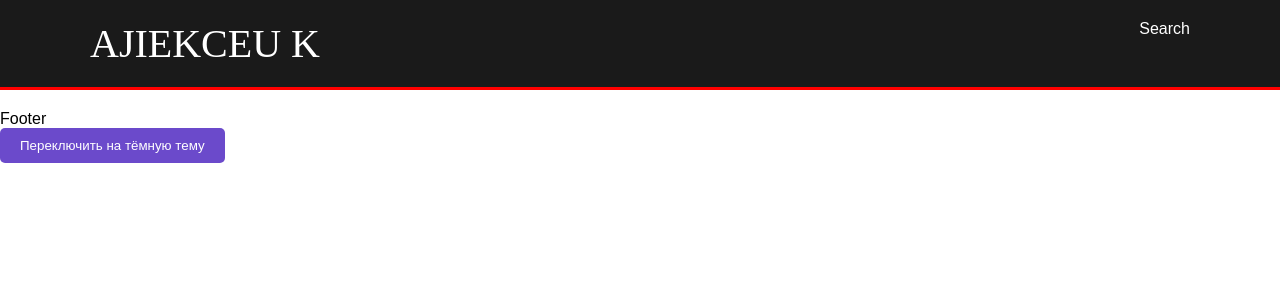
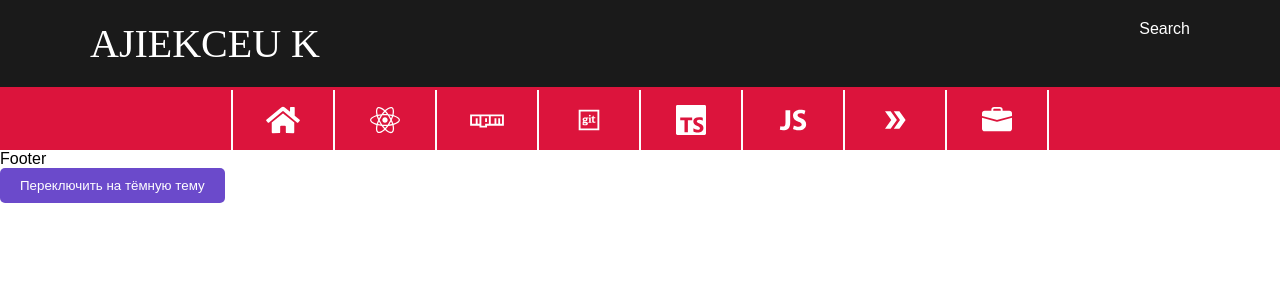
Before and after one commit to AlekseiKutukov/aleksei-k.ru_2.0, a Next.js app: page / in a window 1280 px wide. Shown: the top 300 px of the page. Built offline with nearby package versions, Linux system fonts and the light colour scheme; a web font is replaced by a local one.

Commit message:
add menu

```diff
--- a/src/app/page.tsx
+++ b/src/app/page.tsx
@@ -1,11 +1,14 @@
 import Header from '@/components/markupPage/Header/Header';
 import Footer from '@/components/markupPage/Footer/Footer';
+import Menu from '@/components/markupPage/Menu/Menu';
 import styles from './page.module.css';
 
 export default function Home() {
   return (
     <div className={styles.page}>
       <Header />
+      <Menu />
+
       <Footer />
     </div>
 
--- a/src/components/markupPage/Header/Header.module.css
+++ b/src/components/markupPage/Header/Header.module.css
@@ -9,8 +9,7 @@
 .header {
   background-color: #1a1a1a;
   color: #fff;
-  border-bottom: 3px solid #f00;
-  margin-bottom: 20px;
+  border-bottom: 3px solid crimson;
 }
 
 .logo {
--- /dev/null
+++ b/src/components/markupPage/Menu/Menu.module.css
@@ -0,0 +1,95 @@
+/* Глобальные стили для box-sizing */
+.boxSizing {
+  box-sizing: border-box;
+}
+
+/* Стили для псевдоэлементов
+.after::after {
+  content: '';
+} */
+
+/* Основные стили для nav */
+.nav {
+  position: relative;
+  top: 0;
+  left: 0;
+  background: #dc143c;
+  overflow: hidden;
+  display: flex;
+  justify-content: center;
+}
+
+.navList {
+  display: flex;
+  flex-direction: row;
+  list-style: none;
+  padding: 0;
+  margin: 0;
+}
+
+.navItem {
+  position: relative;
+  width: 100px;
+  height: 60px;
+  cursor: pointer;
+  background: crimson;
+  /* text-transform: uppercase;  */
+  font-weight: bold;
+  transition: all 0.5s ease-out;
+  border-right: 2px solid #fdfdfd;
+  display: flex;
+  justify-content: center;
+  align-items: center;
+}
+
+.navItem:first-child {
+  border-left: 2px solid #fdfdfd;
+}
+
+/* .navItemtS {
+  fill: #000;
+}
+
+.iconstS {
+  fill: #000;
+} */
+
+.icons {
+  width: 100%;
+  height: 50%;
+  /* background-color: #fff; */
+  fill: #fff;
+}
+
+.navText {
+  position: absolute;
+  top: 70px; /* Располагаем текст под элементом */
+  left: 0;
+  width: 100%; /* Ширина равна элементу */
+  height: 70px; /* Высота для текста */
+  background: white;
+  color: crimson;
+  display: flex;
+  align-items: center;
+  justify-content: center;
+  opacity: 0.5;
+  transform: perspective(400px) rotateX(-90deg); /* Начальное свёрнутое состояние */
+  transform-origin: 100% 0; /* Точка вращения — верх */
+  transition: all 0.4s ease-out;
+}
+
+.navItem:hover {
+  transform: translateY(-70px); /* Сдвиг вверх */
+}
+
+.navItem:hover .navText {
+  opacity: 1;
+  transform: perspective(400px) rotateX(0deg) scale(1); /* Разворот текста */
+}
+
+.navItem > div {
+  display: inline-block;
+  padding: 25px 0;
+  background: transparent;
+  position: relative;
+}
--- /dev/null
+++ b/src/components/markupPage/Menu/Menu.tsx
@@ -0,0 +1,78 @@
+import { SiTypescript } from 'react-icons/si';
+import { LiaGitSquare } from 'react-icons/lia';
+import { FaHome, FaNpm, FaReact } from 'react-icons/fa';
+import { MdOutlineDoubleArrow } from 'react-icons/md';
+import { BsBriefcaseFill } from 'react-icons/bs';
+import { AiOutlineJavaScript } from 'react-icons/ai';
+import Link from 'next/link';
+import styles from './Menu.module.css';
+
+// динамическое подставка текста
+// const Menu = ({ items = ['Home', 'About', 'Work', 'Say hi'] }) => {
+//     return (
+//       <nav className={styles.nav}>
+//         <ul className={styles.navList}>
+//           {items.map((text, index) => (
+//             <li key={index} className={styles.navItem}>
+//               <div className={styles[`${text.toLowerCase()}Icon`]}>
+//                 {/* Логика для иконок */}
+//               </div>
+//               <span className={styles.navText}>{text}</span>
+//             </li>
+//           ))}
+//         </ul>
+//       </nav>
+//     );
+//   };
+
+const Menu = () => {
+  return (
+    <nav className={styles.nav}>
+      <ul className={styles.navList}>
+        <li className={styles.navItem}>
+          <FaHome className={styles.icons} />
+          <Link href="/">
+            <span className={styles.navText}>Главная</span>
+          </Link>
+        </li>
+
+        <li className={styles.navItem}>
+          <FaReact className={styles.icons} />
+          <span className={styles.navText}>React</span>
+        </li>
+
+        <li className={styles.navItem}>
+          <FaNpm className={styles.icons} />
+          <span className={styles.navText}>npm</span>
+        </li>
+
+        <li className={styles.navItem}>
+          <LiaGitSquare className={styles.icons} />
+          <span className={styles.navText}>Git</span>
+        </li>
+
+        <li className={`${styles.navItem} ${styles.navItemtS}`}>
+          <SiTypescript className={`${styles.icons} ${styles.iconstS}`} />
+          <span className={styles.navText}>TypeScript</span>
+        </li>
+
+        <li className={styles.navItem}>
+          <AiOutlineJavaScript className={styles.icons} />
+          <span className={styles.navText}>JavaScript</span>
+        </li>
+
+        <li className={styles.navItem}>
+          <MdOutlineDoubleArrow className={styles.icons} />
+          <span className={styles.navText}>Полезно</span>
+        </li>
+
+        <li className={styles.navItem}>
+          <BsBriefcaseFill className={styles.icons} />
+          <span className={styles.navText}>Портфолио</span>
+        </li>
+      </ul>
+    </nav>
+  );
+};
+
+export default Menu;
```
Also changed, not shown: package.json (+5 -4 lines), 2 other files (tests, documents, lock files or other folders).
